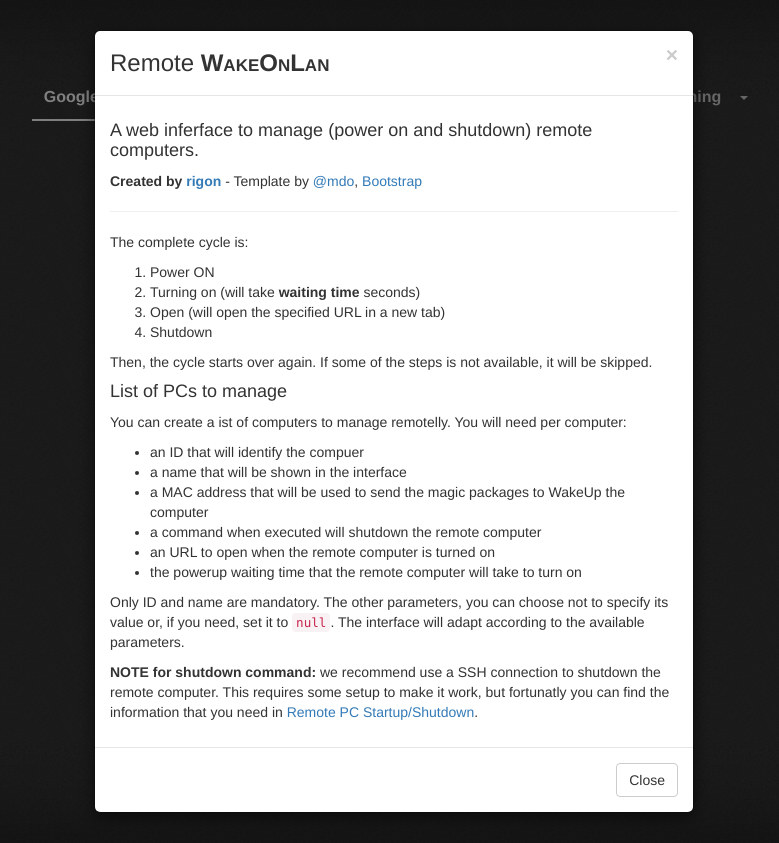
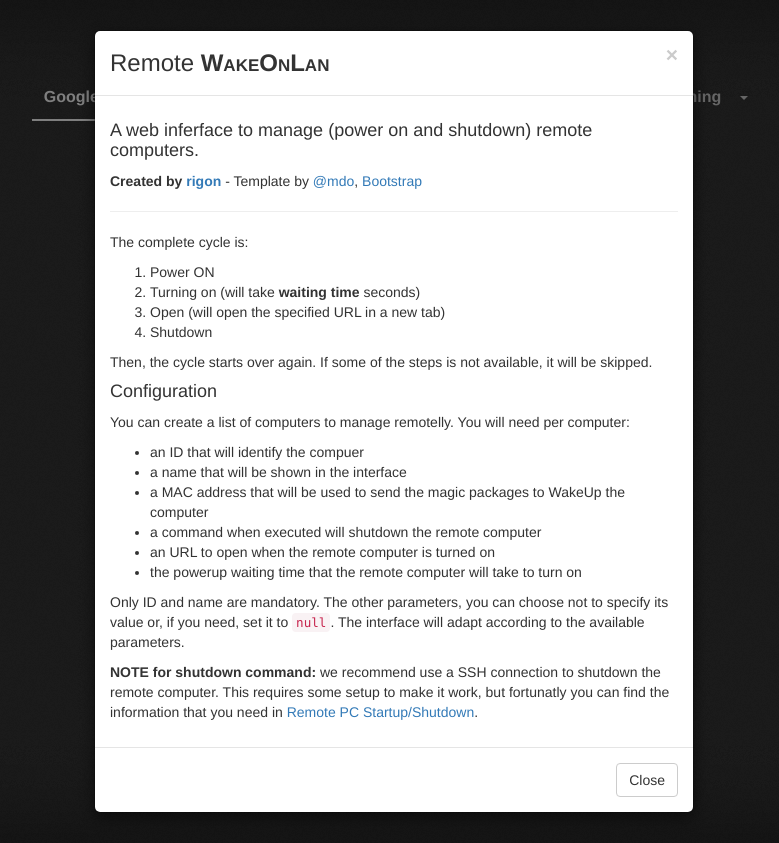
Before and after one commit to rigon/Remote-WakeOnLan, a PHP site: page /index.php in a window 1280 px wide, after a click on "About". Shown: the whole page, without its empty margins (246-1025 px from the left). Run offline with PHP 8.4, Linux system fonts and the light colour scheme.

Commit message:
About text correction

```diff
--- a/index.php
+++ b/index.php
@@ -329,8 +329,8 @@ $actionsURL = array(
 						</ol>
 						<p>Then, the cycle starts over again. If some of the steps is not available, it will be skipped.</p>
 
-						<h4>List of PCs to manage</h4>
-						<p>You can create a ist of computers to manage remotelly. You will need per computer:</p>
+						<h4>Configuration</h4>
+						<p>You can create a list of computers to manage remotelly. You will need per computer:</p>
 						<ul>
 							<li>an ID that will identify the compuer</li>
 							<li>a name that will be shown in the interface</li>
```
